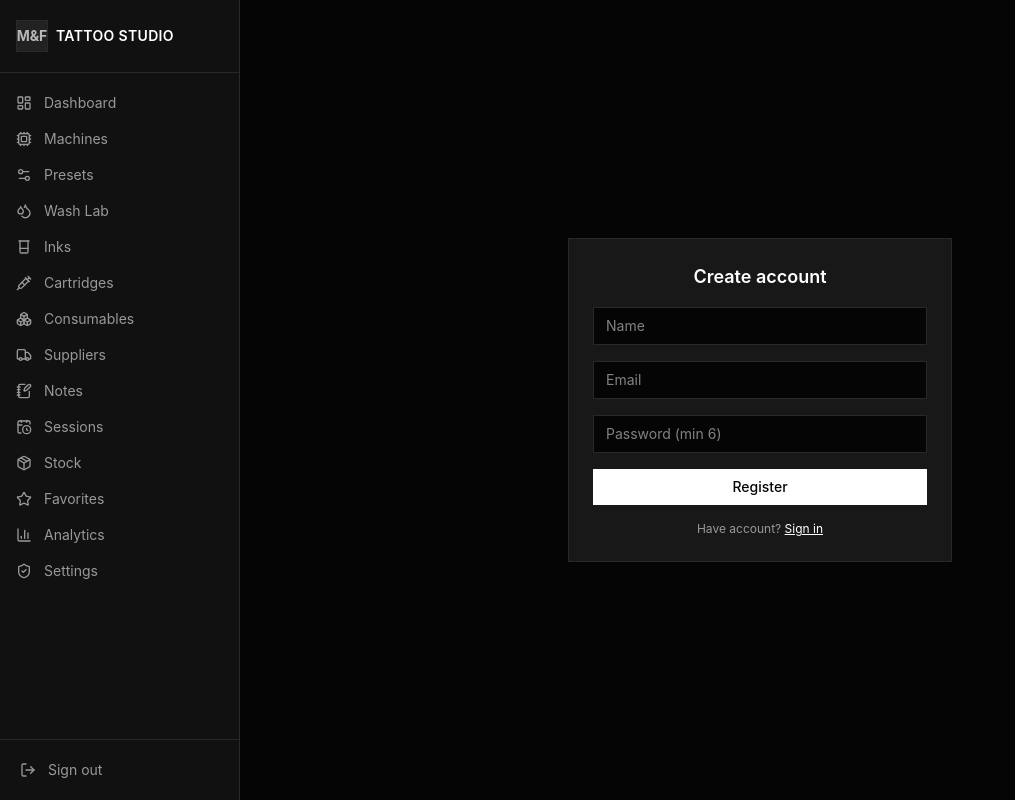
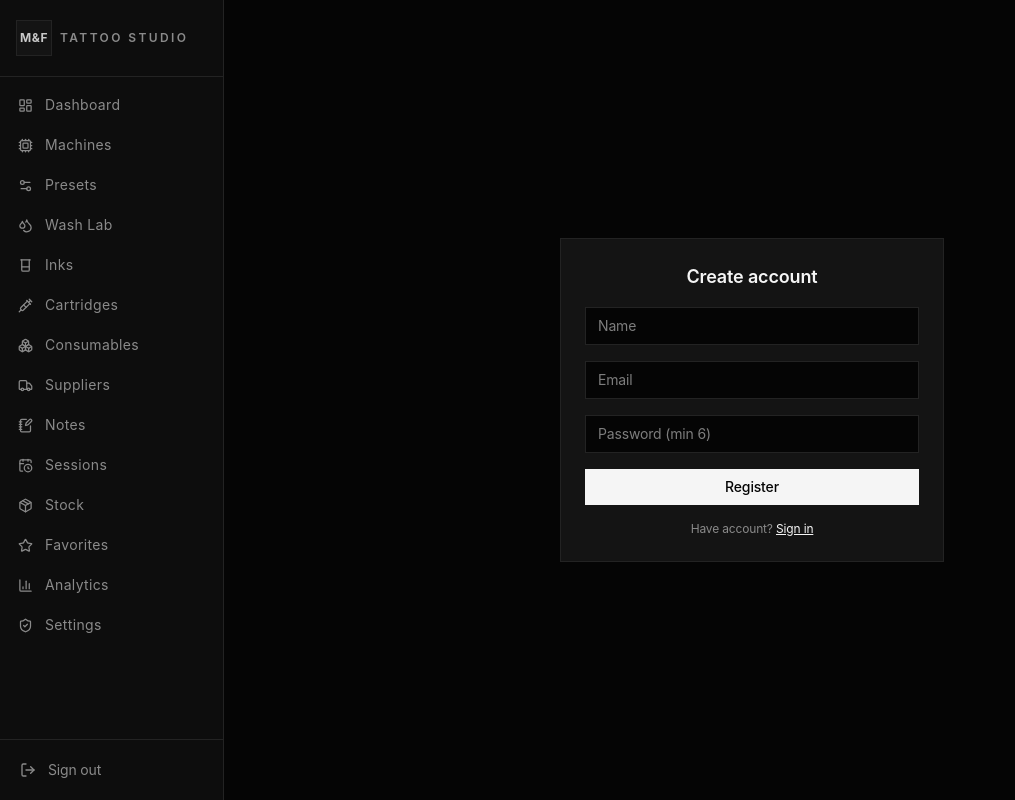
Before and after one commit to merolferdy-maker/mf-tattoo, a Next.js app: page /register in a window 1280 px wide. Shown: the whole page, without its empty margins (0-1015 px from the left). Built offline with nearby package versions, Linux system fonts and the light colour scheme; no server answers.

Commit message:
UI polish: design system, sidebar, cards; restore providers/topbar

```diff
--- a/src/app/globals.css
+++ b/src/app/globals.css
@@ -2,12 +2,14 @@
 
 :root {
   --background: #050505;
-  --background-secondary: #111111;
-  --card: #181818;
-  --border: #292929;
-  --foreground: #ffffff;
-  --muted: #999999;
-  --accent: #b8b8b8;
+  --background-secondary: #0d0d0d;
+  --card: #141414;
+  --card-hover: #1a1a1a;
+  --border: #232323;
+  --border-hover: #3a3a3a;
+  --foreground: #f5f5f5;
+  --muted: #8a8a8a;
+  --accent: #c9c9c9;
   --bronze: #8a7560;
 }
 
@@ -15,7 +17,9 @@
   --color-background: var(--background);
   --color-background-secondary: var(--background-secondary);
   --color-card: var(--card);
+  --color-card-hover: var(--card-hover);
   --color-border: var(--border);
+  --color-border-hover: var(--border-hover);
   --color-foreground: var(--foreground);
   --color-muted: var(--muted);
   --color-accent: var(--accent);
@@ -32,11 +36,17 @@ html, body {
 body {
   font-family: "Inter", system-ui, -apple-system, "Segoe UI", Roboto, sans-serif;
   -webkit-font-smoothing: antialiased;
+  -moz-osx-font-smoothing: grayscale;
+  letter-spacing: -0.01em;
 }
 
 * { box-sizing: border-box; }
 
-::-webkit-scrollbar { width: 8px; height: 8px; }
-::-webkit-scrollbar-track { background: #0a0a0a; }
-::-webkit-scrollbar-thumb { background: #2a2a2a; border-radius: 4px; }
+a, button { transition: all 150ms ease; }
+
+::-webkit-scrollbar { width: 6px; height: 6px; }
+::-webkit-scrollbar-track { background: transparent; }
+::-webkit-scrollbar-thumb { background: #2a2a2a; border-radius: 3px; }
 ::-webkit-scrollbar-thumb:hover { background: #3a3a3a; }
+
+::selection { background: #333; color: #fff; }
--- a/src/app/layout.tsx
+++ b/src/app/layout.tsx
@@ -3,6 +3,7 @@ import { Geist, Geist_Mono } from "next/font/google";
 import "./globals.css";
 import Sidebar from "@/components/Sidebar";
 import BottomNav from "@/components/BottomNav";
+import Providers from "@/components/Providers";
 
 const geistSans = Geist({ variable: "--font-geist-sans", subsets: ["latin"] });
 const geistMono = Geist_Mono({ variable: "--font-geist-mono", subsets: ["latin"] });
@@ -16,6 +17,7 @@ export default function RootLayout({ children }: { children: React.ReactNode })
   return (
     <html lang="en" className={`${geistSans.variable} ${geistMono.variable}`}>
       <body className="min-h-screen bg-background text-foreground">
+        <Providers>
           <div className="flex min-h-screen">
             <Sidebar />
             <main className="flex-1 pb-20 md:pb-0">
@@ -23,6 +25,7 @@ export default function RootLayout({ children }: { children: React.ReactNode })
             </main>
           </div>
           <BottomNav />
+        </Providers>
       </body>
     </html>
   );
--- a/src/components/Sidebar.tsx
+++ b/src/components/Sidebar.tsx
@@ -20,20 +20,20 @@ const nav = [
 
 export default function Sidebar({ collapsed }: { collapsed?: boolean }) {
   return (
-    <aside className={`hidden md:flex flex-col border-r border-border bg-background-secondary ${collapsed ? "w-16" : "w-60"} transition-all duration-200`}>
+    <aside className={`hidden md:flex flex-col border-r border-border bg-background-secondary ${collapsed ? "w-16" : "w-56"} transition-all duration-200`}>
       <div className="px-4 py-5 border-b border-border">
         <Link href="/dashboard" className="flex items-center gap-2">
-          <div className="w-8 h-8 bg-accent/10 border border-border flex items-center justify-center text-accent font-bold text-sm">M&F</div>
-          {!collapsed && <span className="text-sm font-semibold tracking-wide">TATTOO STUDIO</span>}
+          <div className="w-9 h-9 bg-card border border-border flex items-center justify-center text-accent font-bold text-xs tracking-wider">M&F</div>
+          {!collapsed && <span className="text-xs font-semibold tracking-[0.2em] text-muted">TATTOO STUDIO</span>}
         </Link>
       </div>
-      <nav className="flex-1 overflow-y-auto py-3">
+      <nav className="flex-1 overflow-y-auto py-2">
         {nav.map((n) => {
           const Icon = n.icon;
           return (
-            <Link key={n.href} href={n.href} className="flex items-center gap-3 px-4 py-2 text-sm text-muted hover:text-foreground hover:bg-card transition-colors">
-              <Icon size={16} />
-              {!collapsed && <span>{n.label}</span>}
+            <Link key={n.href} href={n.href} className="flex items-center gap-3 px-4 py-2.5 text-sm text-muted hover:text-foreground hover:bg-card/60 transition-colors border-l-2 border-transparent hover:border-accent">
+              <Icon size={15} />
+              {!collapsed && <span className="tracking-wide">{n.label}</span>}
             </Link>
           );
         })}
--- a/src/components/ui/Card.tsx
+++ b/src/components/ui/Card.tsx
@@ -1,10 +1,10 @@
 import { cn } from "@/lib/utils";
 export function Card({ className, children }: { className?: string; children: React.ReactNode }) {
-  return <div className={cn("bg-card border border-border", className)}>{children}</div>;
+  return <div className={cn("bg-card border border-border rounded-sm", className)}>{children}</div>;
 }
 export function CardHeader({ className, children }: { className?: string; children: React.ReactNode }) {
-  return <div className={cn("px-4 py-3 border-b border-border flex items-center justify-between", className)}>{children}</div>;
+  return <div className={cn("px-5 py-3 border-b border-border flex items-center justify-between", className)}>{children}</div>;
 }
 export function CardBody({ className, children }: { className?: string; children: React.ReactNode }) {
-  return <div className={cn("p-4", className)}>{children}</div>;
+  return <div className={cn("p-5", className)}>{children}</div>;
 }
```
Also changed, not shown: 1 other file (tests, documents, lock files or other folders). Lines whose indentation alone changed are shown as unchanged.
